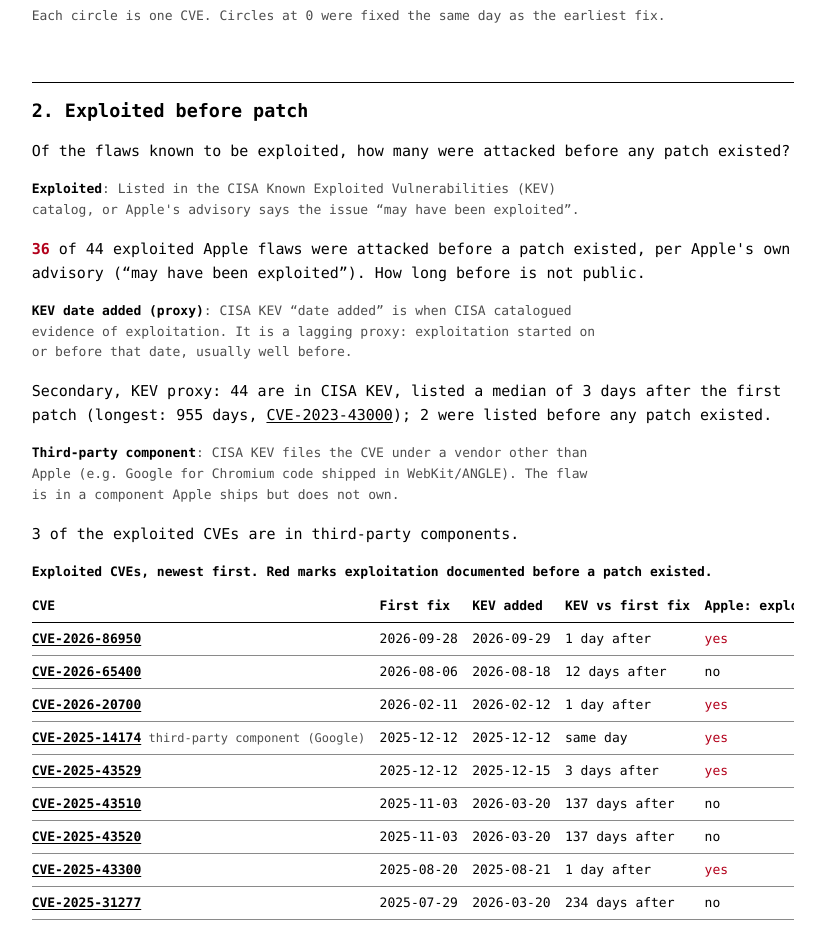
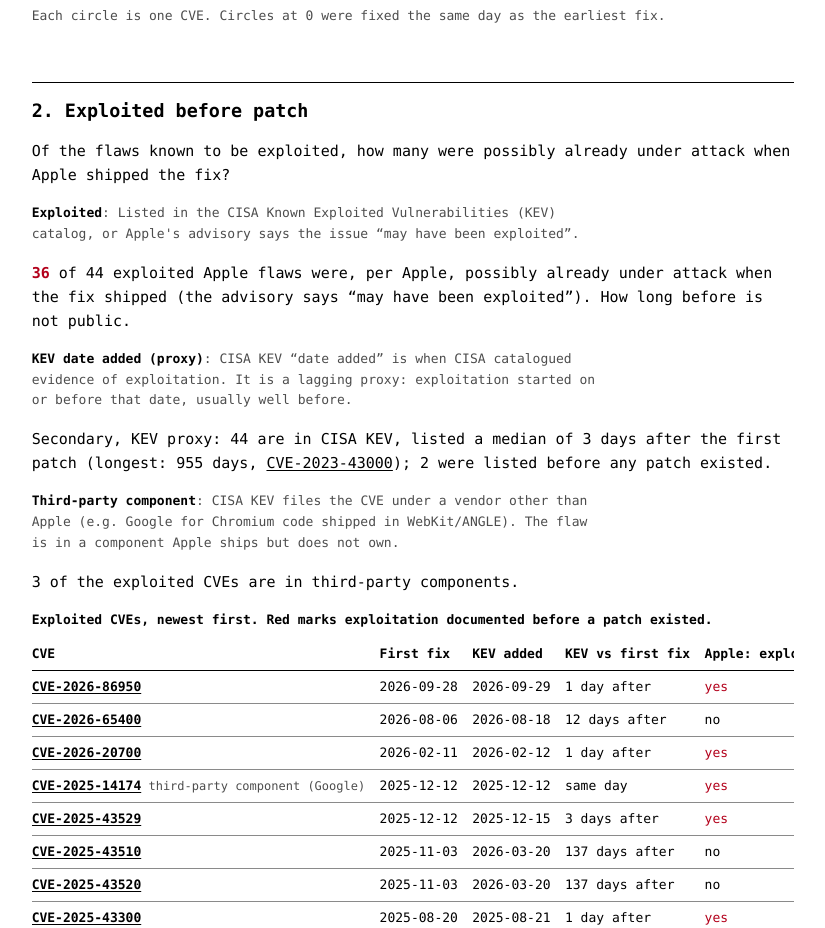
Before and after one commit to danil-koltsov/patch-sla-tracker, a Next.js app: page /apple in a window 1280 px wide. Shown: the part 3080-4008 px from the top of the page, without its empty margins (227-1052 px from the left). Built offline with nearby package versions, Linux system fonts and the light colour scheme; no server answers.

Commit message:
Hedge the zero-day headline to match Apple's wording

```diff
--- a/app/apple/page.tsx
+++ b/app/apple/page.tsx
@@ -142,11 +142,11 @@ export default async function ApplePage() {
       })}
 
       <h2 id="exploited">2. Exploited before patch</h2>
-      <p>Of the flaws known to be exploited, how many were attacked before any patch existed?</p>
+      <p>Of the flaws known to be exploited, how many were possibly already under attack when Apple shipped the fix?</p>
       <Def term="Exploited">{TERMS.exploited}</Def>
       <p>
-        <strong className="exploited">{ex.appleNote}</strong> of {ex.exploited} exploited Apple flaws were attacked before a patch existed, per
-        Apple&apos;s own advisory (&ldquo;may have been exploited&rdquo;). How long before is not public.
+        <strong className="exploited">{ex.appleNote}</strong> of {ex.exploited} exploited Apple flaws were, per Apple, possibly already under
+        attack when the fix shipped (the advisory says &ldquo;may have been exploited&rdquo;). How long before is not public.
       </p>
       <Def term="KEV date added (proxy)">{TERMS.kevProxy}</Def>
       <p>
--- a/app/methodology/page.tsx
+++ b/app/methodology/page.tsx
@@ -75,7 +75,7 @@ export default function Methodology() {
       <h3>1. Exploited before patch</h3>
       <p>
         Headline: how many exploited CVEs Apple itself described as &ldquo;may have been exploited&rdquo; when it released the fix, i.e.
-        attacked before a patch existed. How long before is not public. Secondary: for each exploited CVE in KEV, first fix date minus KEV date
+        possibly already under attack when the fix shipped. How long before is not public. Secondary: for each exploited CVE in KEV, first fix date minus KEV date
         added. Positive means CISA had catalogued exploitation before any Apple patch existed.
         For Apple this is rare; KEV usually follows the patch by days, and sometimes by years when exploitation is discovered later. The number is
         therefore a lagging proxy, not the start of exploitation, which is not public. Apple&apos;s own &ldquo;may have been exploited&rdquo; note
--- a/app/page.tsx
+++ b/app/page.tsx
@@ -60,8 +60,8 @@ export default async function Home() {
 
       <section className="headline-block" aria-labelledby="h-exploited">
         <p className="headline" id="h-exploited">
-          <strong className="exploited">{ex.appleNote}</strong> of {ex.exploited} exploited Apple flaws were attacked before a patch existed, per
-          Apple.
+          <strong className="exploited">{ex.appleNote}</strong> of {ex.exploited} exploited Apple flaws were, per Apple, possibly already under
+          attack when the fix shipped.
         </p>
         <p className="muted">
           CISA&apos;s exploited-vulnerability catalog listed them a median of {formatDays(ex.kevAfterPatch.median)} after Apple&apos;s first patch;{" "}
--- a/lib/metrics.ts
+++ b/lib/metrics.ts
@@ -256,7 +256,7 @@ function stat(rows: { days: number; cveId: string }[]): Stat {
 /** Metric 1 — exploited CVEs: Apple's zero-day note, and KEV dateAdded relative to the first fix. */
 export interface ExploitedSummary {
   exploited: number; // exploited CVEs in window
-  appleNote: number; // of which Apple said "may have been exploited" (attacked before a patch existed)
+  appleNote: number; // of which Apple said "may have been exploited" (possibly under attack when the fix shipped)
   withKev: number;
   kevBeforePatch: number; // KEV dateAdded earlier than the first fix
   unknownKev: number; // exploited per Apple, not (yet) in KEV
```
Also changed, not shown: 1 other file (tests, documents, lock files or other folders).
